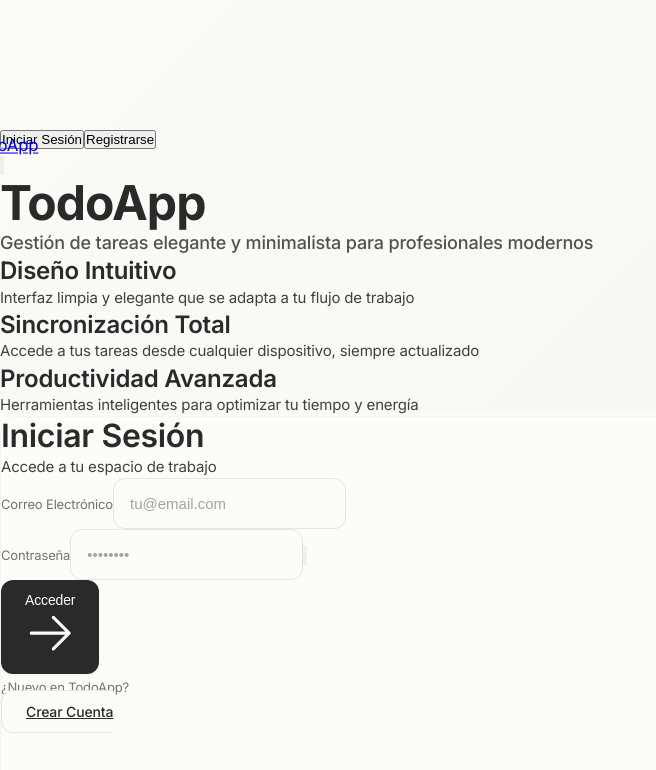
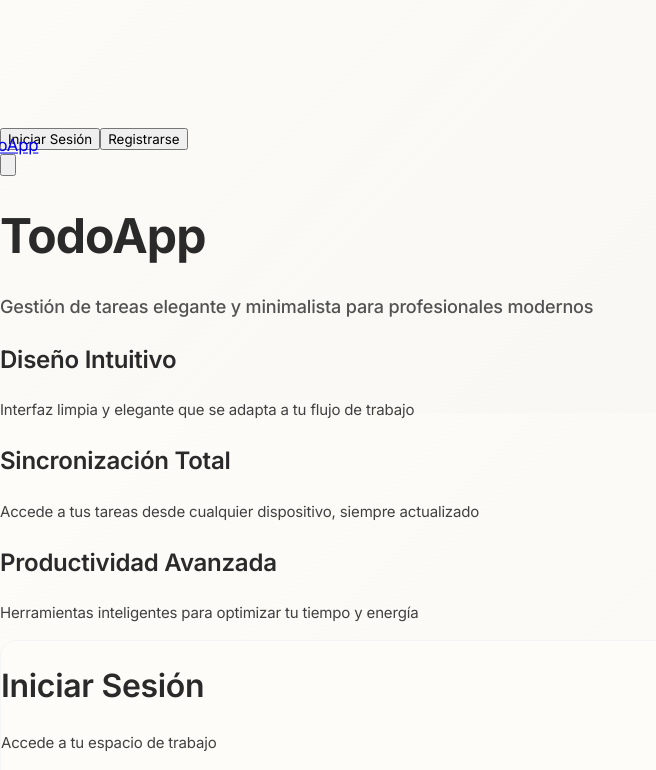
Before and after one commit to GianeLopez29/todoapp-frontend, a React (Vite) app: page /login in a window 1280 px wide. Shown: the part 1187-1957 px from the top of the page, without its empty margins (0-656 px from the left). Built offline with nearby package versions, Linux system fonts and the light colour scheme; no server answers.

Commit message:
📐 Layout: Add container, hero, and formPanel components for structured layouts

```diff
--- a/src/index.css
+++ b/src/index.css
@@ -1,10 +1,19 @@
 @import url('https://fonts.googleapis.com/css2?family=Inter:wght@300;400;500;600;700&display=swap');
 
-* {
-  margin: 0;
-  padding: 0;
-  box-sizing: border-box;
+/* Global Styles */
+*,
+*::before,
+*::after { box-sizing: border-box; }
+html, body, #root { height: 100%; margin: 0; padding: 0; }
+body {
+  font-family: 'Inter', system-ui, -apple-system, "Segoe UI", Roboto, "Helvetica Neue", Arial;
+  background: #F7F6F3;
+  color: #1A1A1A;
+  -webkit-font-smoothing: antialiased;
+  -moz-osx-font-smoothing: grayscale;
 }
+img { max-width: 100%; display: block; }
+button { font-family: inherit; }
 
 :root {
   /* Paleta Premium Atemporal */
@@ -354,6 +363,29 @@ select:focus-visible {
   outline-offset: 2px;
 }
 
+/* Layout Components */
+.container {
+  max-width: 1100px;
+  margin: 0 auto;
+  padding: 24px;
+  display: flex;
+  gap: 32px;
+  align-items: flex-start;
+}
+.hero {
+  flex: 1.2;
+  min-height: 360px;
+  display: flex;
+  align-items: center;
+  justify-content: center;
+  position: relative;
+}
+.formPanel {
+  flex: 0.8;
+  min-width: 320px;
+  max-width: 420px;
+}
+
 /* Transiciones Globales */
 * {
   transition: color 0.15s cubic-bezier(0.16, 1, 0.3, 1),
```
